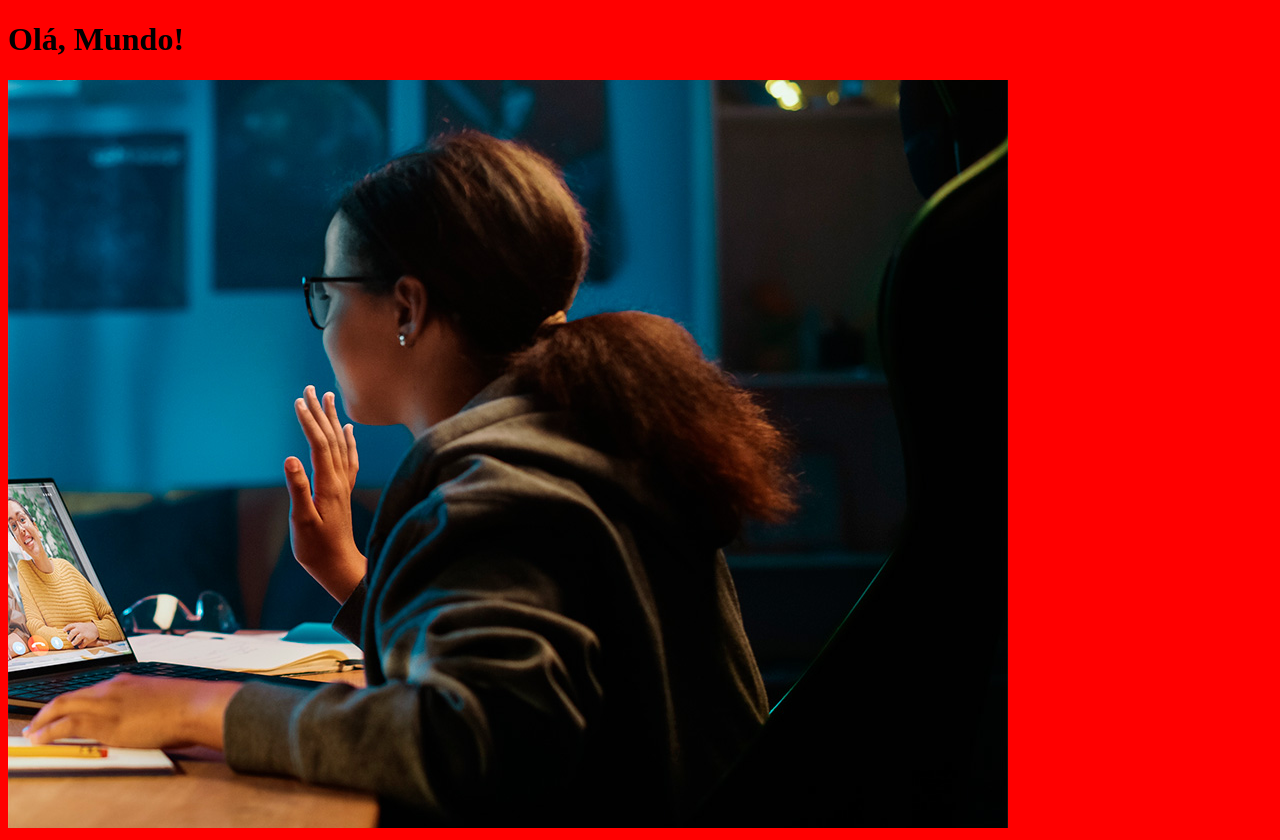
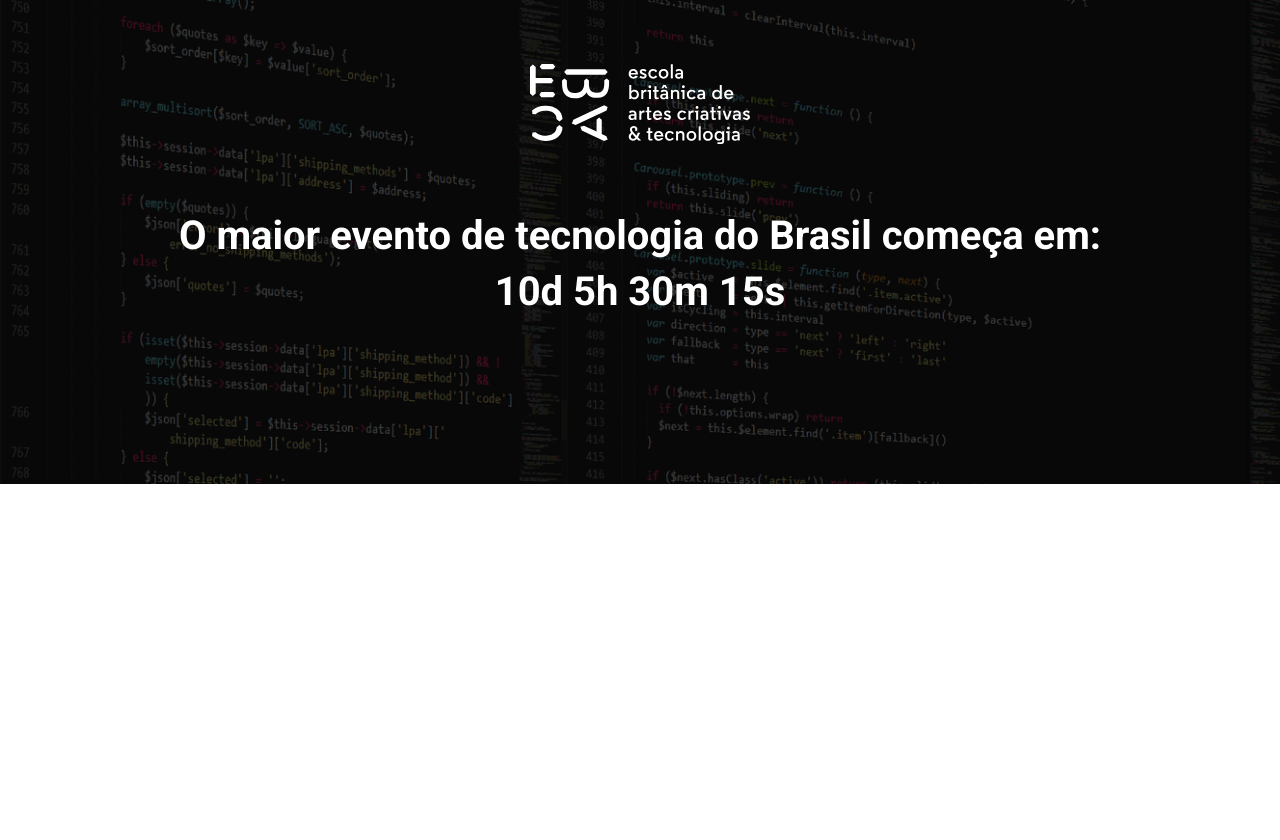
Before and after one commit to david-senra/ebac_tech_talks, a website built with Parcel: page src/index.html in a window 1280 px wide. After the commit the page ends 800 px from the top, so only its background shows below. Built offline with nearby package versions, Linux system fonts and the light colour scheme.

Commit message:
primeiro commit

```diff
--- a/src/index.html
+++ b/src/index.html
@@ -4,12 +4,20 @@
     <meta charset="UTF-8">
     <meta http-equiv="X-UA-Compatible" content="IE=edge">
     <meta name="viewport" content="width=device-width, initial-scale=1.0">
-    <title>Parcel - Evento Fictício</title>
+    <title>EBAC Tech Talks</title>
+    <link rel="preconnect" href="https://fonts.googleapis.com">
+    <link rel="preconnect" href="https://fonts.gstatic.com" crossorigin>
+    <link href="https://fonts.googleapis.com/css2?family=Roboto:ital,wght@0,400;0,700;1,900&display=swap" rel="stylesheet">
     <link rel="stylesheet" href="./styles/main.scss">
 </head>
 <body>
-    <h1>Olá, Mundo!</h1>
-    <img src="./images/backend.png" alt="">
-    <script src="./scripts/main.js"></script>
+    <header class="hero">
+        <div class="container hero__container">
+            <img class="hero__container__logo" src="./images/ebac_logo.svg" alt="EBAC Logo">
+            <p class="hero__container__text">
+                O maior evento de tecnologia do Brasil começa em: 10d 5h 30m 15s
+            </p>
+        </div>
+    </header>
 </body>
 </html>
--- /dev/null
+++ b/src/styles/_hero.scss
@@ -0,0 +1,56 @@
+.hero {
+    padding-top: 64px;
+    padding-bottom: 100px;
+    background-image: url(../images/fundo.png);
+    background-repeat: no-repeat;
+    background-size: cover;
+    position: relative;
+
+    &::before {
+        position: absolute;
+        top: 0;
+        left: 0;
+        width: 100%;
+        height: 100%;
+        background-color: rgba(0, 0, 0, 0.7);
+        content: '';
+    }
+
+    &__container {
+
+        position: relative;
+        &__logo {
+            display: block;
+            margin: 0 auto;
+            height: 80px;
+        }
+
+        &__text {
+            margin-top: 64px;
+            margin-bottom: 64px;
+            line-height: 56px;
+            font-size: 40px;
+            text-align: center;
+            font-weight: 800;
+            color: #fff;
+        }
+    }
+
+    @media (max-width: 640px) {
+        padding: 40px 0;
+
+        &__container__logo {
+            height: 48px;
+        }
+
+        &__container__text {
+            font-size: 22px;
+            line-height: 24px;
+            margin: 24px 0;
+        }
+    }
+
+    @media (max-width: 1024px) {
+        max-width: 90%;
+    }
+}
--- a/src/styles/main.scss
+++ b/src/styles/main.scss
@@ -1,3 +1,22 @@
-body {
-    background-color: red;
+@use 'hero';
+
+* {
+    margin: 0;
+    padding: 0;
+    box-sizing: border-box;
+    font-family: Roboto, sans-serif;
 }
+
+.container {
+    max-width: 960px;
+    width: 100%;
+    margin: 0 auto;
+
+    @media (max-width: 640px) {
+        max-width: 80%;
+    }
+
+    @media (max-width: 1024px) {
+        max-width: 90%;
+    }
+}
```
